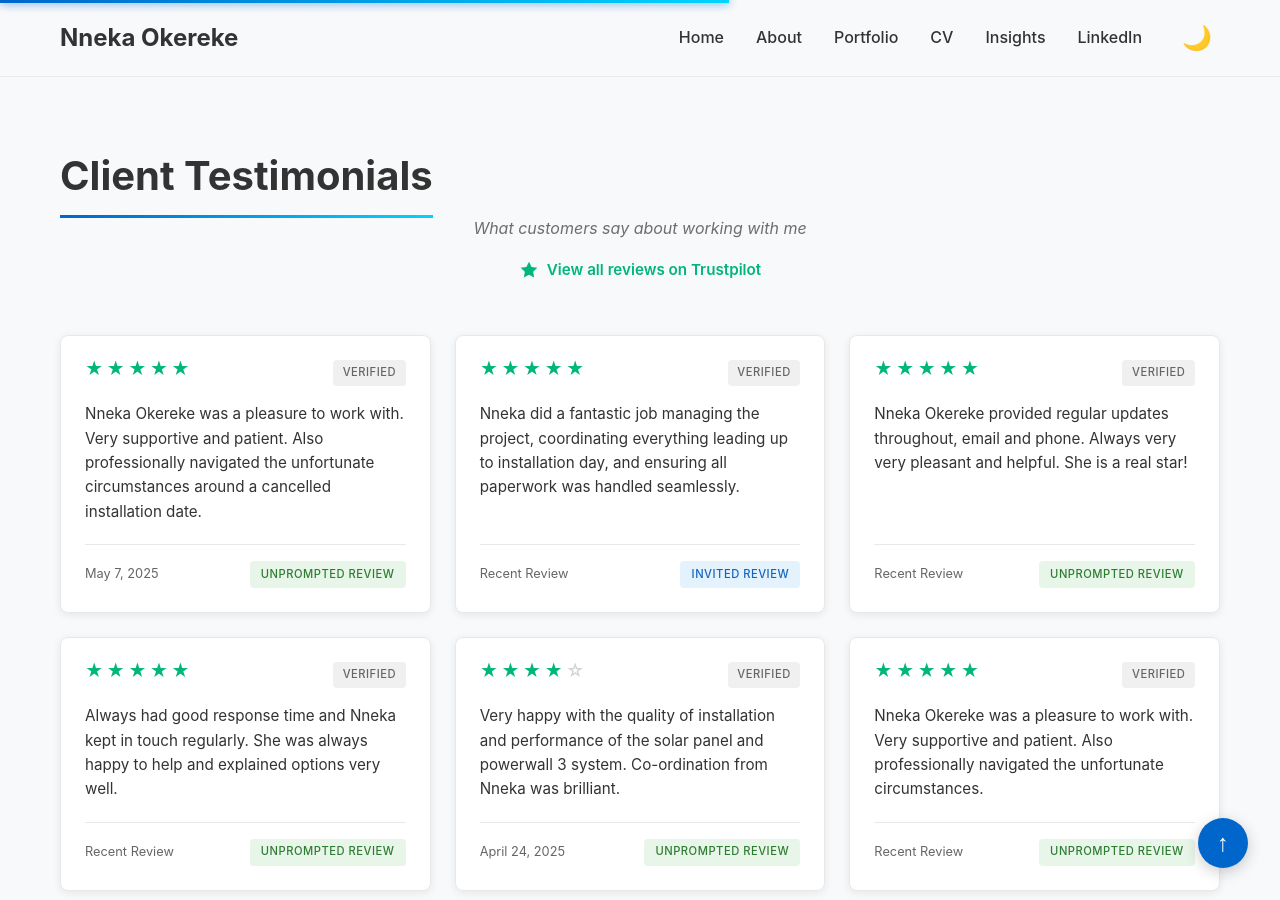
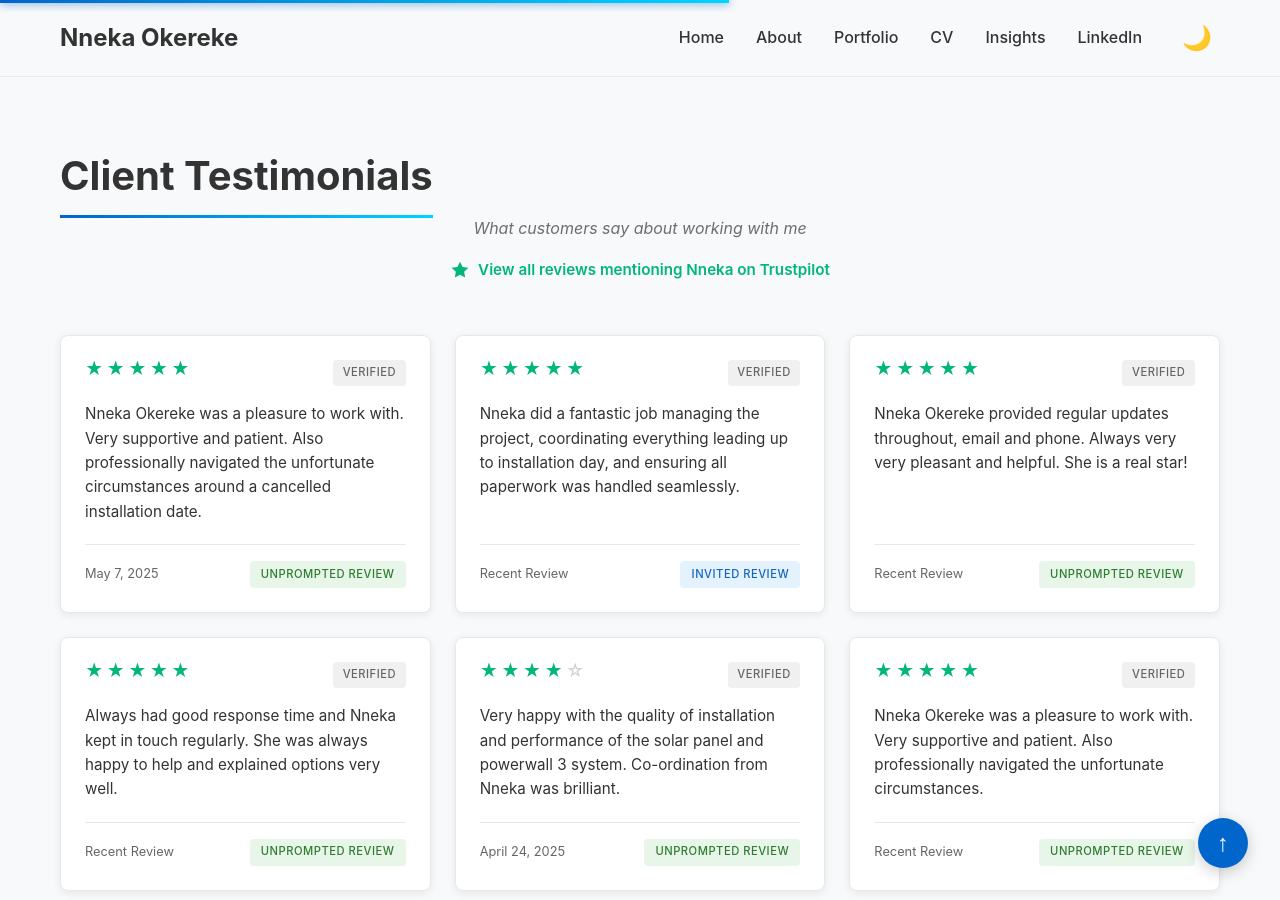
Before and after one commit to nnekaokereke/nnekaokereke.github.io, a Jekyll site: the page built from index.html, in a window 1280 px wide and 900 px high, scrolled down 1929 px. Built offline with Jekyll 4.4.1, drawn with Linux system fonts in a browser that asks for light colours.

Commit message:
Update Trustpilot link to Nneka's specific profile URL

```diff
--- a/index.html
+++ b/index.html
@@ -119,11 +119,11 @@
         <p class="section-subtitle">What customers say about working with me</p>
 
         <div class="trustpilot-link">
-            <a href="https://www.trustpilot.com" target="_blank" rel="noopener noreferrer">
+            <a href="https://www.trustpilot.com/review/octopus.energy?search=nneka+" target="_blank" rel="noopener noreferrer">
                 <svg class="trustpilot-icon" viewBox="0 0 24 24" fill="#00B67A" xmlns="http://www.w3.org/2000/svg">
                     <path d="M12 2L15.09 8.26L22 9.27L17 14.14L18.18 21.02L12 17.77L5.82 21.02L7 14.14L2 9.27L8.91 8.26L12 2Z"/>
                 </svg>
-                View all reviews on Trustpilot
+                View all reviews mentioning Nneka on Trustpilot
             </a>
         </div>
 
```
